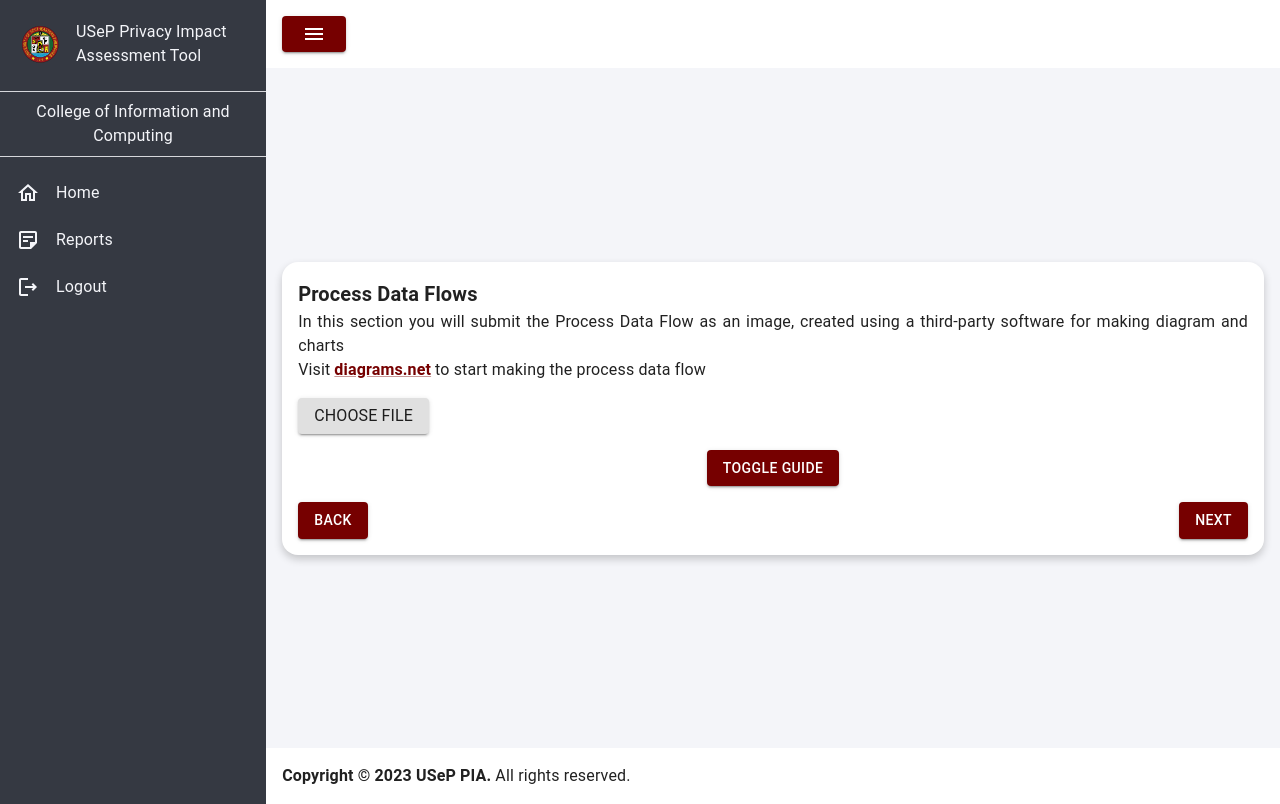
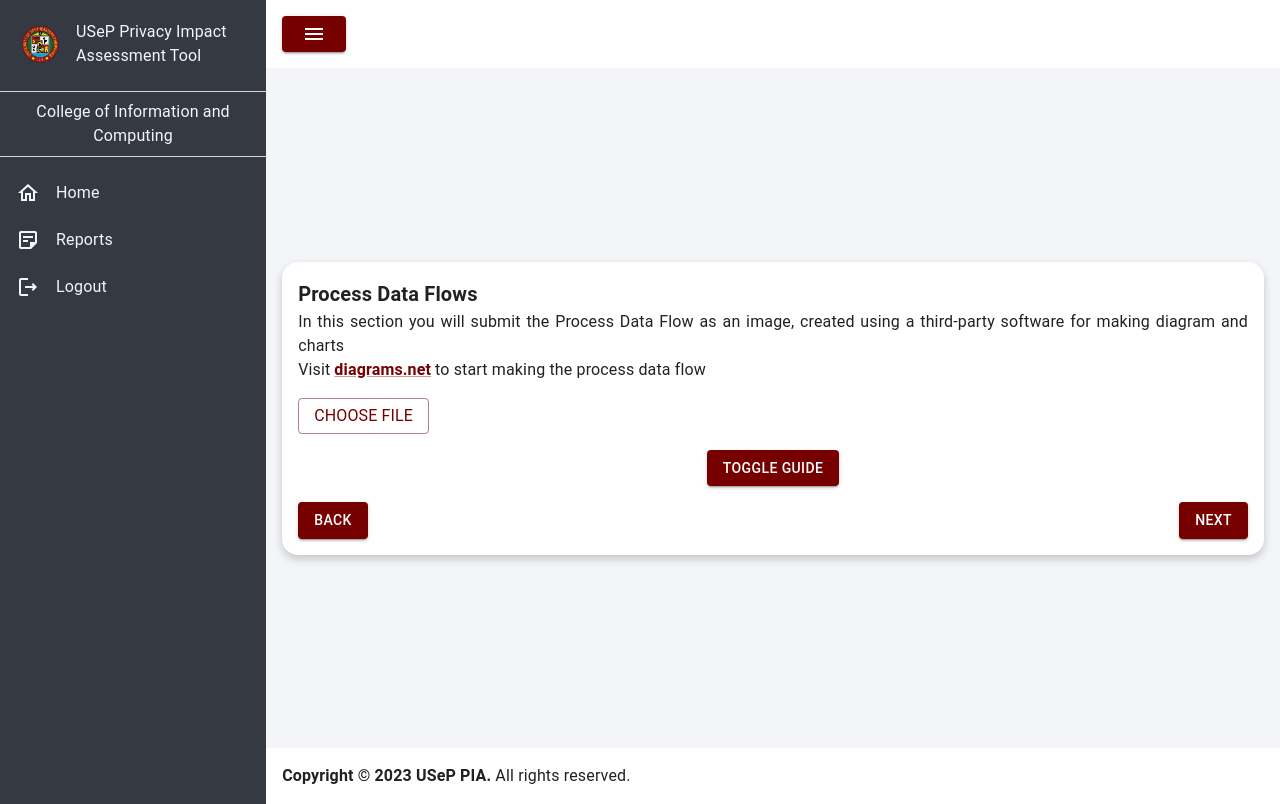
Before and after one commit to Edjery/PIATool-FrontEnd, a React (Vite) app: page / in a window 1280 px wide. Built offline with nearby package versions, Linux system fonts and the light colour scheme.

Commit message:
Refactor: ProcessDataFlow

```diff
--- a/src/components/assessmentProcess/ProcessDataFlow.tsx
+++ b/src/components/assessmentProcess/ProcessDataFlow.tsx
@@ -1,3 +1,10 @@
+import { ChangeEvent, useState } from "react";
+import {
+  imgAcceptedFormat,
+  imgMaxFileSize,
+  imgSizeError,
+  imgTypeError,
+} from "../../values/values";
 import BottomButtonNavigators from "../common/BottomButtonNavigators";
 import CardContainer from "../common/CardContainer";
 import FileInput from "./dataFlow/FileInput";
@@ -5,10 +12,37 @@ import Guide from "./dataFlow/Guide";
 import TitleDescription from "./dataFlow/TitleDescription";
 
 const ProcessDataFlow = () => {
+  const [file, setFile] = useState<File | null>(null);
+  const [fileURL, setFileURL] = useState<string | null>(null);
+
+  const handleFileChange = (event: ChangeEvent<HTMLInputElement>) => {
+    const selectedFile = event.target.files?.[0];
+
+    if (selectedFile) {
+      if (!imgAcceptedFormat.includes(selectedFile.type)) {
+        alert(imgTypeError);
+        setFile(null);
+        return;
+      }
+
+      if (selectedFile.size > imgMaxFileSize) {
+        alert(imgSizeError);
+        setFile(null);
+        return;
+      }
+
+      setFile(selectedFile);
+      setFileURL(URL.createObjectURL(selectedFile));
+    }
+  };
   return (
     <CardContainer variant="lg">
       <TitleDescription />
-      <FileInput />
+      <FileInput
+        file={file}
+        fileUrl={fileURL}
+        handleFileChange={handleFileChange}
+      />
       <Guide />
       <BottomButtonNavigators />
     </CardContainer>
--- a/src/components/assessmentProcess/dataFlow/FileInput.tsx
+++ b/src/components/assessmentProcess/dataFlow/FileInput.tsx
@@ -1,42 +1,18 @@
 import { Box, Button, Typography } from "@mui/material";
-import { ChangeEvent, useState } from "react";
+import { ChangeEvent } from "react";
 import { btnFileUpload } from "../../../values/string";
-import {
-  imgAcceptedFormat,
-  imgMaxFileSize,
-  imgSizeError,
-  imgTypeError,
-} from "../../../values/values";
 
-const FileInput = () => {
-  const [file, setFile] = useState<File | null>(null);
-  const [fileURL, setFileURL] = useState<string | null>(null);
+interface Props {
+  handleFileChange: (event: ChangeEvent<HTMLInputElement>) => void;
+  file: File | null;
+  fileUrl: string | null;
+}
 
-  const handleFileChange = (event: ChangeEvent<HTMLInputElement>) => {
-    const selectedFile = event.target.files?.[0];
-
-    if (selectedFile) {
-      if (!imgAcceptedFormat.includes(selectedFile.type)) {
-        alert(imgTypeError);
-        setFile(null);
-        return;
-      }
-
-      if (selectedFile.size > imgMaxFileSize) {
-        alert(imgSizeError);
-        setFile(null);
-        return;
-      }
-
-      setFile(selectedFile);
-      setFileURL(URL.createObjectURL(selectedFile));
-    }
-  };
-
+const FileInput = ({ handleFileChange, file, fileUrl }: Props) => {
   return (
     <Box>
       <Box sx={{ display: "flex", flexDirection: "row", alignItems: "center" }}>
-        <Button variant="contained" component="label" color="inherit">
+        <Button variant="outlined" component="label">
           <Typography>{btnFileUpload}</Typography>
           <input
             type="file"
@@ -47,11 +23,11 @@ const FileInput = () => {
         </Button>
         <Typography sx={{ mx: "2vh" }}>{file && file.name}</Typography>
       </Box>
-      {fileURL && (
+      {fileUrl && (
         <Box sx={{ mt: "2vh" }}>
           <Box
             component="img"
-            src={fileURL}
+            src={fileUrl}
             alt="Uploaded file preview"
             style={{ maxWidth: "50vh" }}
           />
```
